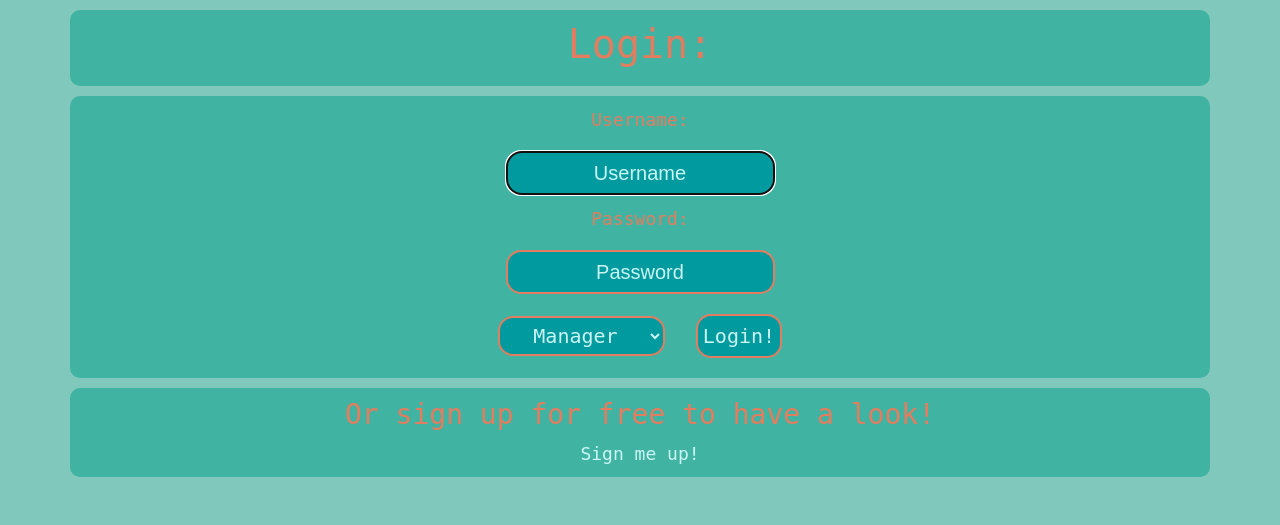
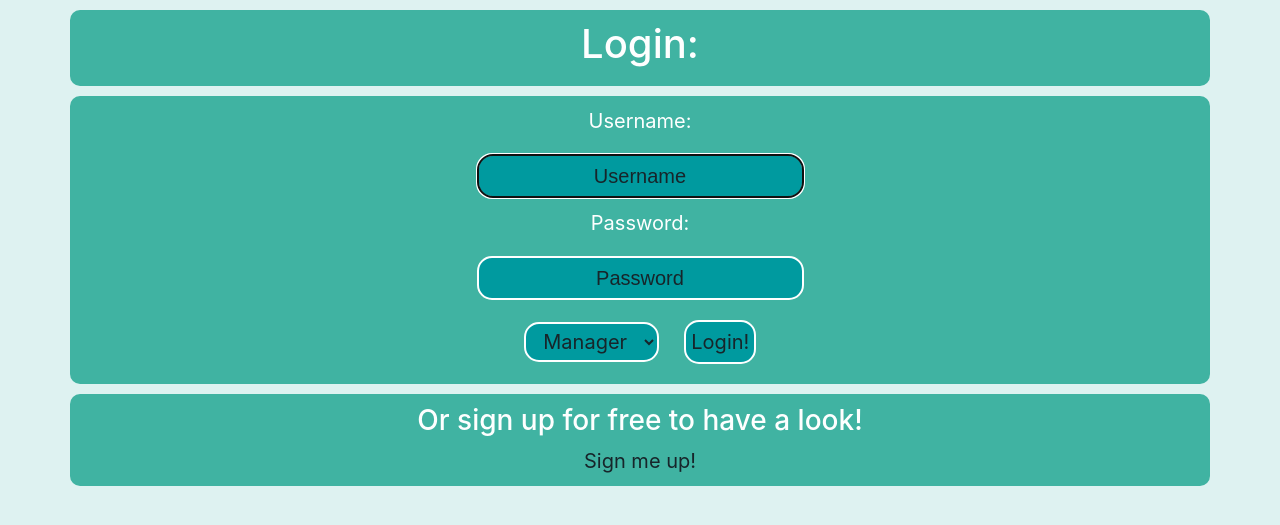
Before and after one commit to backstab319/Client-Management-System, a PHP site: page / in a window 1280 px wide. Shown: the top 525 px of the page. Run offline with PHP 8.4, Linux system fonts and the light colour scheme; data that the repository does not hold is empty.

Commit message:
Update style.css

```diff
--- a/style.css
+++ b/style.css
@@ -1,16 +1,16 @@
 body{
 
-    background-color: #80c8bc;
+    background-color: #DEF2F1;
 
-    color: #e27d5f;
+    color: #FEFFFF;
 
     text-align: center;
 
-    font-family: monospace;
+    font-size: 20px;
 
-    font-size: 18px;
+    /*font-family: monospace;
 
-    /*margin: 0 auto;
+    margin: 0 auto;
 
     width: 800px;*/
 
@@ -18,7 +18,7 @@ body{
 
 h1,h2,h3,h4{
 
-    color: #e27d5f;
+    color: #FEFFFF;
 
 }
 
@@ -28,9 +28,9 @@ input,select{
 
     border-style: solid;
 
-    border-color: #e27d5f;
+    border-color: #FEFFFF;
 
-    color: #caf6f4;
+    color: #17252A;
 
     font-size: 20px;
 
@@ -48,7 +48,7 @@ input,select{
 
 input::placeholder{
 
-    color: #caf6f4;
+    color: #17252A;
 
     text-align: center;
 
@@ -76,13 +76,13 @@ ul{
 
 .button{
 
-    color: #caf6f4;
+    color: #17252A;
 
 }
 
 a{
 
-    color: #caf6f4;
+    color: #17252A;
 
     text-decoration: none;
 
@@ -90,15 +90,15 @@ a{
 
 a:visited{
 
-    color: #caf6f4;
+    color: #17252A;
 
 }
 
 textarea{
 
-    background-color: #e27d5f;
+    background-color: #FEFFFF;
 
-    color: #caf6f4;
+    color: #17252A;
 
 }
 
```
